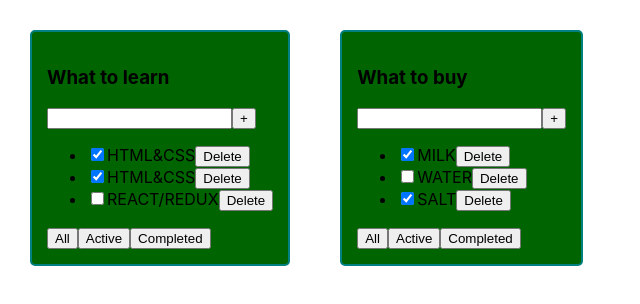
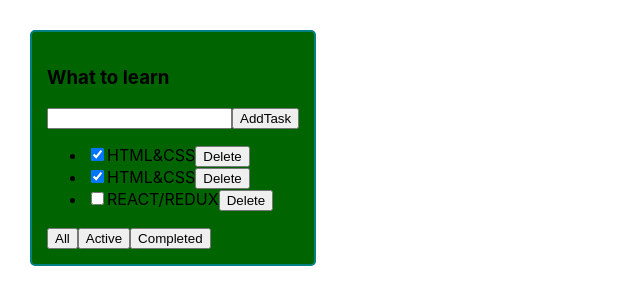
Before and after one commit to hunzah/Todo-List, a React (Create React App) app: page / in a window 1280 px wide. Shown: the top 304 px of the page, without its empty margins (0-640 px from the left). Built offline with nearby package versions, Linux system fonts and the light colour scheme.

Commit message:
code refactoring

```diff
--- a/package.json
+++ b/package.json
@@ -10,10 +10,12 @@
     "@types/node": "^16.18.1",
     "@types/react": "^18.0.23",
     "@types/react-dom": "^18.0.7",
+    "@types/uuid": "^9.0.1",
     "react": "^18.2.0",
     "react-dom": "^18.2.0",
     "react-scripts": "5.0.1",
     "typescript": "^4.8.4",
+    "uuid": "^9.0.0",
     "web-vitals": "^2.1.4"
   },
   "scripts": {
--- a/src/App.tsx
+++ b/src/App.tsx
@@ -1,48 +1,62 @@
 import React, {useState} from 'react';
 import './App.css';
 import TodoList, {TaskType} from './TodoList';
+import {v1} from 'uuid';
+
+
+export type FilterValueType =
+    'all' | 'completed' | 'active'
 
 function App() {
-    const todoListTitle_1: string  = "What to learn";
-    const todoListTitle_2: string  = "What to buy";
+    const todoListTitle_1: string = 'What to learn';
+
 
     let initTask_1: Array<TaskType> = [
-        {id: 1, title: "HTML&CSS", isDone:true},
-        {id: 2, title: "HTML&CSS", isDone:true},
-        {id: 3, title: "REACT/REDUX", isDone:false}
-    ]
-
-    const task_2: Array<TaskType> = [
-        {id: 4, title: "MILK", isDone:true},
-        {id: 5, title: "WATER", isDone:false},
-        {id: 6, title: "SALT", isDone:true},
-
+        {id: v1(), title: 'HTML&CSS', isDone: true},
+        {id: v1(), title: 'HTML&CSS', isDone: true},
+        {id: v1(), title: 'REACT/REDUX', isDone: false}
     ]
 
 
     let [tasks_1, setTasks] = useState(initTask_1);
+    let [filter, setFilter] = useState<FilterValueType>('all')
 
 
-
-    function removeTask(id: number) {
+    function removeTask(id: string) {
         let filteredTasks = tasks_1.filter(t => t.id !== id)
         setTasks(filteredTasks);
     }
 
+function addTasks (title: string) {
+        const newTask = {id: v1(), title: title, isDone: false};
+        const newTasks = [newTask, ...tasks_1]
+    setTasks(newTasks)
+    }
+
+    function changeFilter(value: FilterValueType) {
+        setFilter(value)
+    }
+
+
+    let tasksForTodoList = tasks_1;
+    if (filter === 'completed') {
+        tasksForTodoList = tasks_1.filter(t => t.isDone)
+    }
+    if (filter === 'active') {
+        tasksForTodoList = tasks_1.filter(t => !t.isDone)
+    }
 
 
     return (
         <div className="App">
             <TodoList
-                title= {todoListTitle_1}
-                tasks={tasks_1}
-                removeTask = {removeTask}
+                title={todoListTitle_1}
+                tasks={tasksForTodoList}
+                removeTask={removeTask}
+                changeFilter={changeFilter}
+                addTasks = {addTasks}
             />
-            <TodoList
-                title= {todoListTitle_2}
-                tasks={task_2}
-                removeTask = {removeTask}
-            />
+
         </div>
     );
 }
--- a/src/TodoList.tsx
+++ b/src/TodoList.tsx
@@ -1,39 +1,81 @@
-import React from "react";
+import React, {ChangeEvent, KeyboardEvent, useState} from 'react';
+import {FilterValueType} from './App';
+import {Simulate} from 'react-dom/test-utils';
+import keyPress = Simulate.keyPress;
+
 
 type TodoListPropsType = {
     title: string
     tasks: Array<TaskType>
-    removeTask: Function
+    removeTask: (id: string) => void,
+    changeFilter: (value: FilterValueType) => void
+    addTasks: (title: string) => void
+
 }
 
 export type TaskType = {
-    id: number;
+    id: string;
     title: string;
     isDone: boolean;
 }
 
 const TodoList = (props: TodoListPropsType) => {
+
+    const [newTaskTitle, setNewTaskTitle] = useState('')
+
+    const onNewTitleChangeHandler = (e: ChangeEvent<HTMLInputElement>) => {
+        (setNewTaskTitle(e.currentTarget.value))
+    }
+    const onKeyPressHandler = (e: KeyboardEvent<HTMLInputElement>) => {
+        if (e.charCode === 13) {
+            props.addTasks(newTaskTitle)
+            setNewTaskTitle('')
+
+        }
+    }
+    const onClickHandler = () => {
+        props.addTasks(newTaskTitle)
+        setNewTaskTitle('')
+
+    }
+
+    const onClickAllHandler = () => props.changeFilter('all')
+    const onClickActiveHandler = () => props.changeFilter('completed')
+    const onClickCompletedHandler = () => props.changeFilter('active')
+
+
     return (
         <div className="todolist">
             <h3>{props.title}</h3>
             <div>
-                <input/>
-                <button>+</button>
+                <input value={newTaskTitle}
+                       onChange={onNewTitleChangeHandler}
+                       onKeyPress={onKeyPressHandler}/>
+                <button onClick={() => {
+                    onClickHandler()
+                }}>AddTask
+                </button>
             </div>
             <ul>
                 {
                     props.tasks.map(t =>
                         <li><input type="checkbox" checked={t.isDone}/>
-                        <span>{t.title}</span>
-                        <button onClick={ () =>{props.removeTask(t.id)}}>Delete</button></li>)
+                            <span>{t.title}</span>
+                            <button onClick={() => {
+                                {
+                                    props.removeTask(t.id)
+                                }
+                            }}>Delete
+                            </button>
+                        </li>)
 
                 }
 
             </ul>
             <div>
-                <button>All</button>
-                <button>Active</button>
-                <button>Completed</button>
+                <button onClick={onClickAllHandler}>All</button>
+                <button onClick={onClickActiveHandler}>Active</button>
+                <button onClick={onClickCompletedHandler}>Completed</button>
             </div>
         </div>
     )
```
Also changed, not shown: 1 other file (tests, documents, lock files or other folders).
